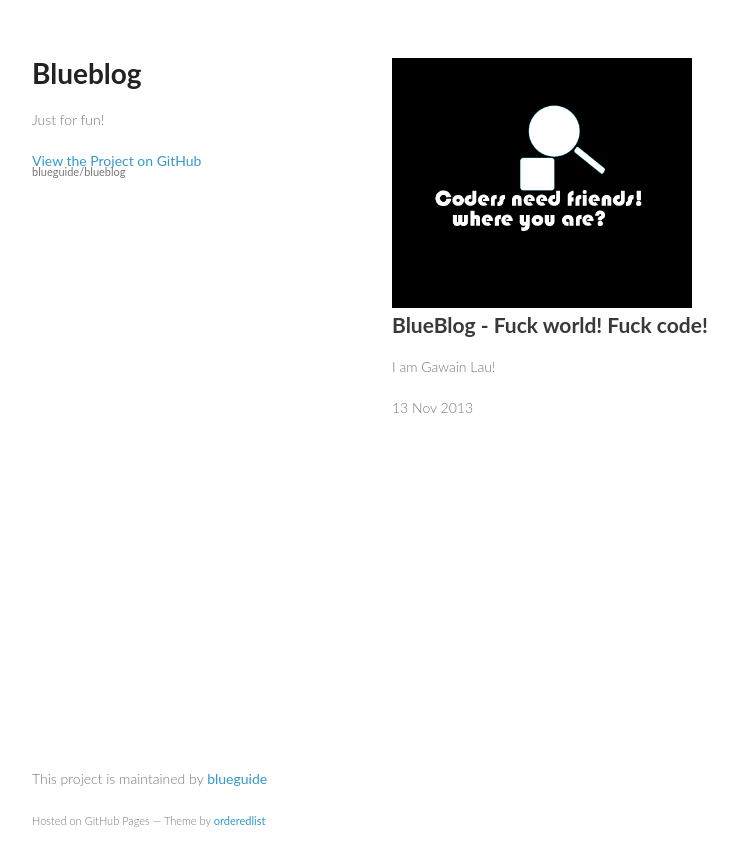
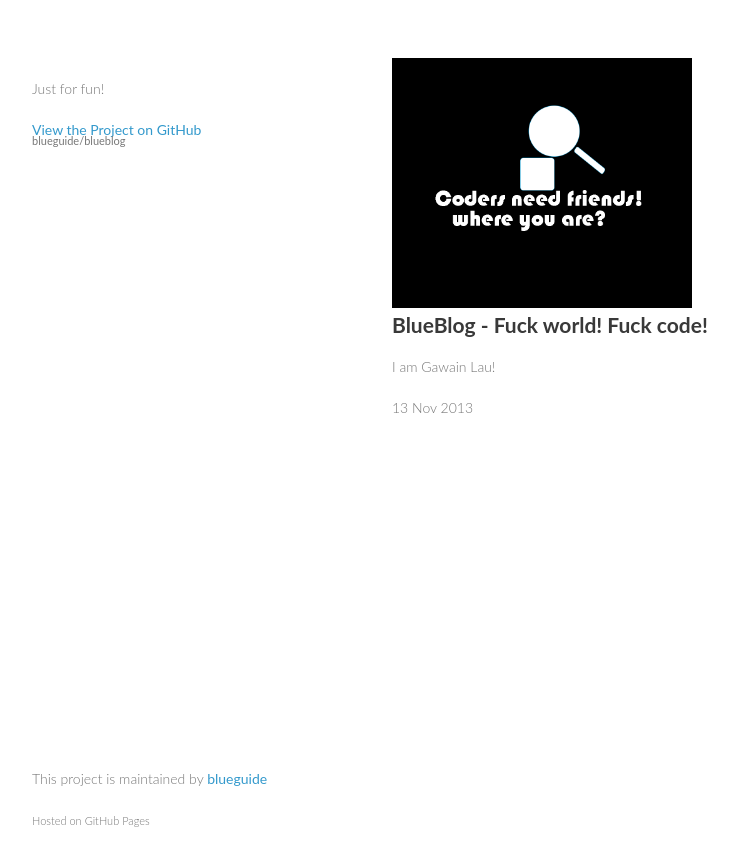
Before and after one commit to blueguide/blueblog, a Jekyll site: the page built from _posts/2013-11-13-About-me.html, in a window 1280 px wide. Shown: the top 866 px of the page, without its empty margins (178-916 px from the left). Built offline with Jekyll 4.4.1, drawn with Linux system fonts in a browser that asks for light colours.

Commit message:
change some thing

```diff
--- a/_layouts/default.html
+++ b/_layouts/default.html
@@ -17,7 +17,7 @@
   <body>
   <div class="wrapper">
     <header>
-		<h1>Blueblog</h1>
+		<h1><a href="{{ site.baseurl }}"><Blueblog></a></h1>
 		<p>Just for fun!</p>
 
 		<p class="view"><a href="https://github.com/blueguide/blueblog">View the Project on GitHub <small>blueguide/blueblog</small></a></p>
@@ -35,7 +35,7 @@
 	</section>
 	<footer>
 		<p>This project is maintained by <a href="https://github.com/blueguide">blueguide</a></p>
-		<p><small>Hosted on GitHub Pages &mdash; Theme by <a href="https://github.com/orderedlist">orderedlist</a></small></p>
+		<p><small>Hosted on GitHub Pages</small></p>
 	</footer>
   </div>
   <script src="javascripts/scale.fix.js"></script>
--- a/index.html
+++ b/index.html
@@ -11,7 +11,7 @@ title : "Blueblog - Fuck world!Fuck code!"
 
 	<ul>
 	{% for post in paginator.posts %}
-		<li><a href="{{ site.baseurl}}{{ post.url }}">{{ post.title}}</a><small>{{ post.date }}</small></li>
+		<li><a href="{{ site.baseurl}}{{ post.url }}">{{ post.title}}</a><small>{{ post.date | date_to_string }}</small></li>
 	{% endfor %}
 	</ul>
 
```
Also changed, not shown: _posts/2013-11-16-My-favorate-website.md (+1 -1 lines).
